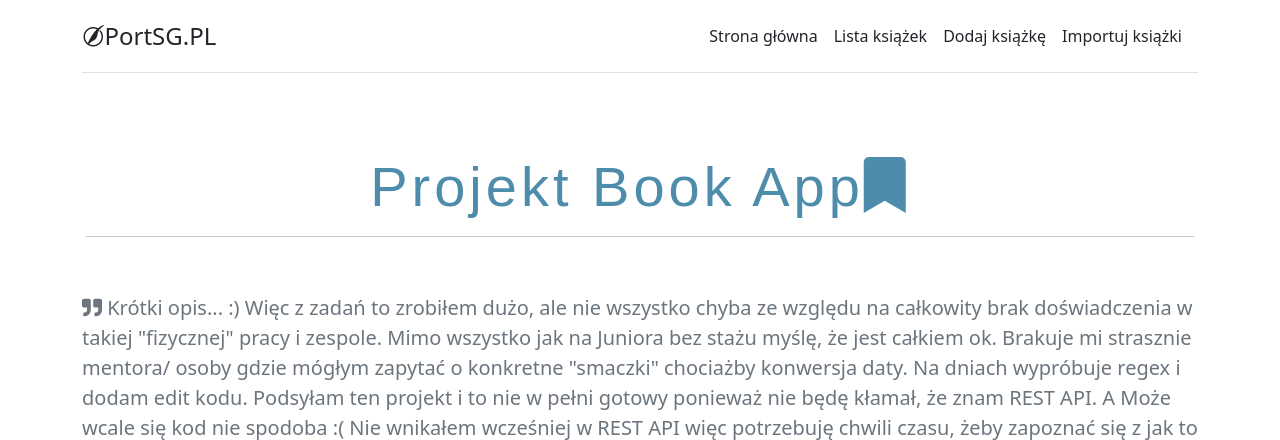
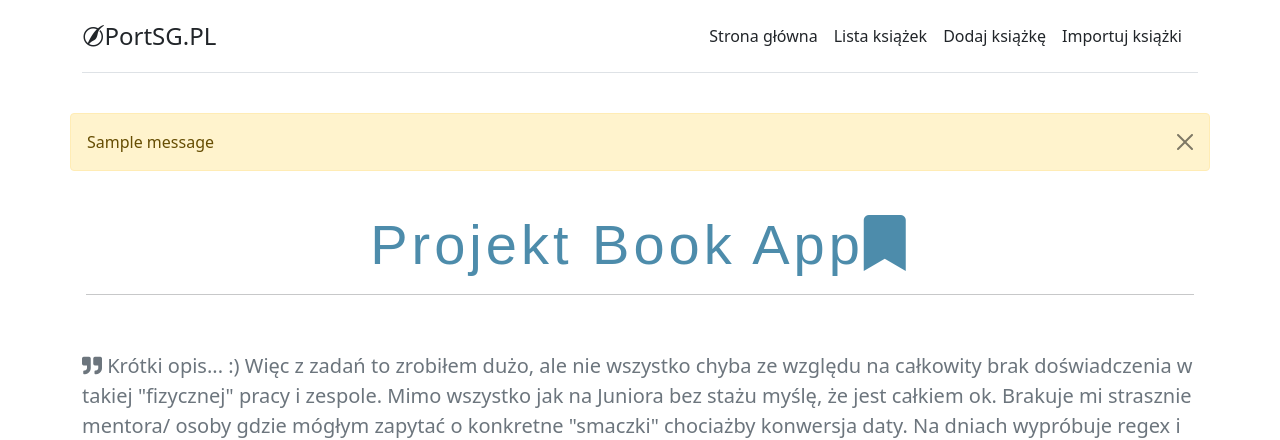
Before and after one commit to Native856/portsg.pl, a Django app: page / in a window 1280 px wide. Shown: the top 440 px of the page. Run offline with Django 3.2, Linux system fonts and the light colour scheme; one stand-in notice (Sample message) is shown; some libraries are stand-ins or nearby versions; some web fonts are replaced.

Commit message:
Update base.html

```diff
--- a/BookProject/BookApp/templates/BookApp/base.html
+++ b/BookProject/BookApp/templates/BookApp/base.html
@@ -37,6 +37,13 @@
 </div>
 <body>
 {% block content %}
+
+{% for message in messages %}
+<div class="container alert alert-warning alert-dismissible fade show" role="alert">
+    <button type="button" class="btn-close" data-bs-dismiss="alert" aria-label="Close"></button>
+    {{ message }}
+</div>
+{% endfor %}
 
 <div class="container pricing-header p-3 pb-md-4 mx-auto text-center mt-4">
     <h1 class="display-4 fw-normal text-font">Projekt Book App<i class="fas fa-bookmark"></i></h1>
```
